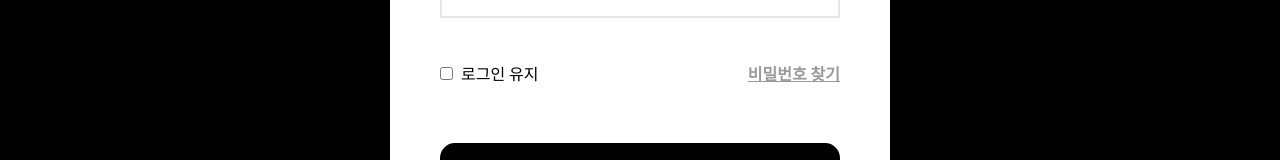
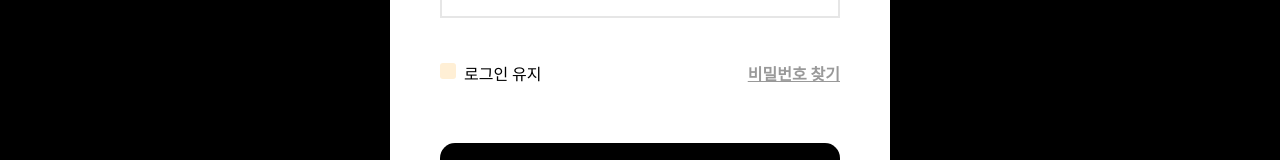
Before and after one commit to CAU-Blackhole-18/photorage-web, a React (Vite) app: page / in a window 1280 px wide. Both pictures are taken after a click on the button "Log in". Shown: the part 369-529 px from the top of the page. Built offline with nearby package versions, Linux system fonts and the light colour scheme.

Commit message:
feat 커스텀 체크박스 적용

```diff
--- a/src/components/atoms/CheckBox.tsx
+++ b/src/components/atoms/CheckBox.tsx
@@ -1,20 +1,7 @@
 import React from "react";
 import styled from "styled-components";
 
-type CheckBoxPropsType = {
-  checked: boolean;
-  onChange: (e: React.ChangeEvent<HTMLInputElement>) => void;
-};
-
-const CheckBox = (props: CheckBoxPropsType) => {
-  const { checked, onChange } = props;
-
-  return (
-    <input type="checkbox" checked={checked} onChange={(e) => onChange(e)} />
-  );
-};
-
-const Container = styled.div`
+const CheckboxContainer = styled.div`
   display: inline-block;
   vertical-align: middle;
 `;
@@ -25,23 +12,7 @@
   stroke-width: 2px;
 `;
 
-const StyledCheckBox = styled.div<{ defaultChecked: boolean }>`
-  display: inline-block;
-  cursor: pointer;
-  width: 28px;
-  height: 28px;
-  border: ${(props) =>
-    props.defaultChecked ? "none" : "solid 0.1rem #dddddd"};
-  background: ${(props) => (props.defaultChecked ? "black" : "white")};
-  border-radius: 100%;
-  transition: all 150ms;
-
-  ${Icon} {
-    visibility: ${(props) => (props.defaultChecked ? "visible" : "hidden")};
-  }
-`;
-
-const HiddenCheckBox = styled.input`
+const HiddenCheckbox = styled.input.attrs({ type: "checkbox" })`
   border: 0;
   clip: rect(0 0 0 0);
   height: 1px;
@@ -53,4 +24,48 @@
   width: 1px;
 `;
 
-export default CheckBox;
+const StyledCheckbox = styled.div<{ checked: boolean }>`
+  display: inline-block;
+  width: 16px;
+  height: 16px;
+  background: ${(props) => (props.checked ? "salmon" : "papayawhip")};
+  border-radius: 3px;
+  transition: all 150ms;
+
+  ${HiddenCheckbox}:focus + & {
+    box-shadow: 0 0 0 3px pink;
+  }
+
+  ${Icon} {
+    visibility: ${(props) => (props.checked ? "visible" : "hidden")};
+  }
+`;
+
+interface IProps {
+  className?: string;
+  checked: boolean;
+  onChange: (event: React.ChangeEvent<HTMLInputElement>) => void;
+  labelWrap?: boolean;
+}
+
+const Checkbox: React.FC<IProps> = ({
+  className,
+  checked,
+  labelWrap = true,
+  ...props
+}) => {
+  const content = (
+    <CheckboxContainer className={className}>
+      <HiddenCheckbox checked={checked} {...props} />
+      <StyledCheckbox checked={checked}>
+        <Icon viewBox="0 0 24 24">
+          <polyline points="20 6 9 17 4 12" />
+        </Icon>
+      </StyledCheckbox>
+    </CheckboxContainer>
+  );
+
+  return labelWrap ? <label>{content}</label> : <>{content}</>;
+};
+
+export default Checkbox;
```
